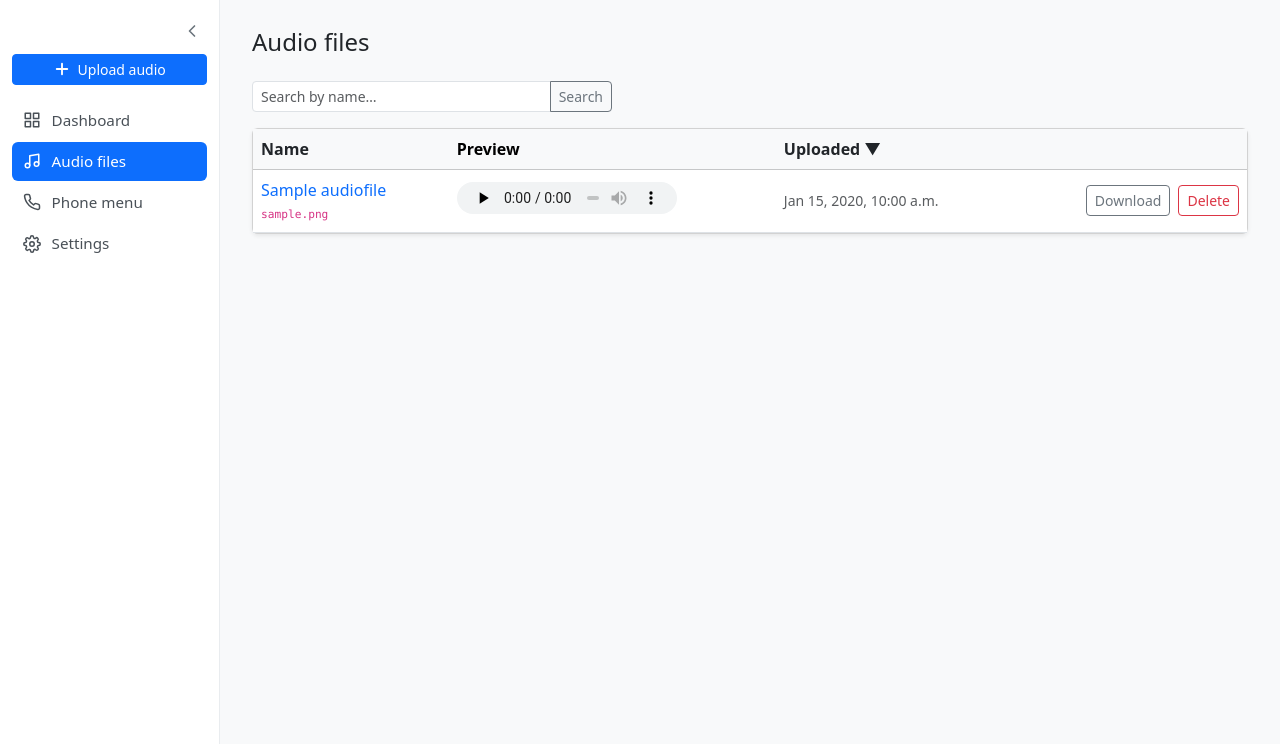
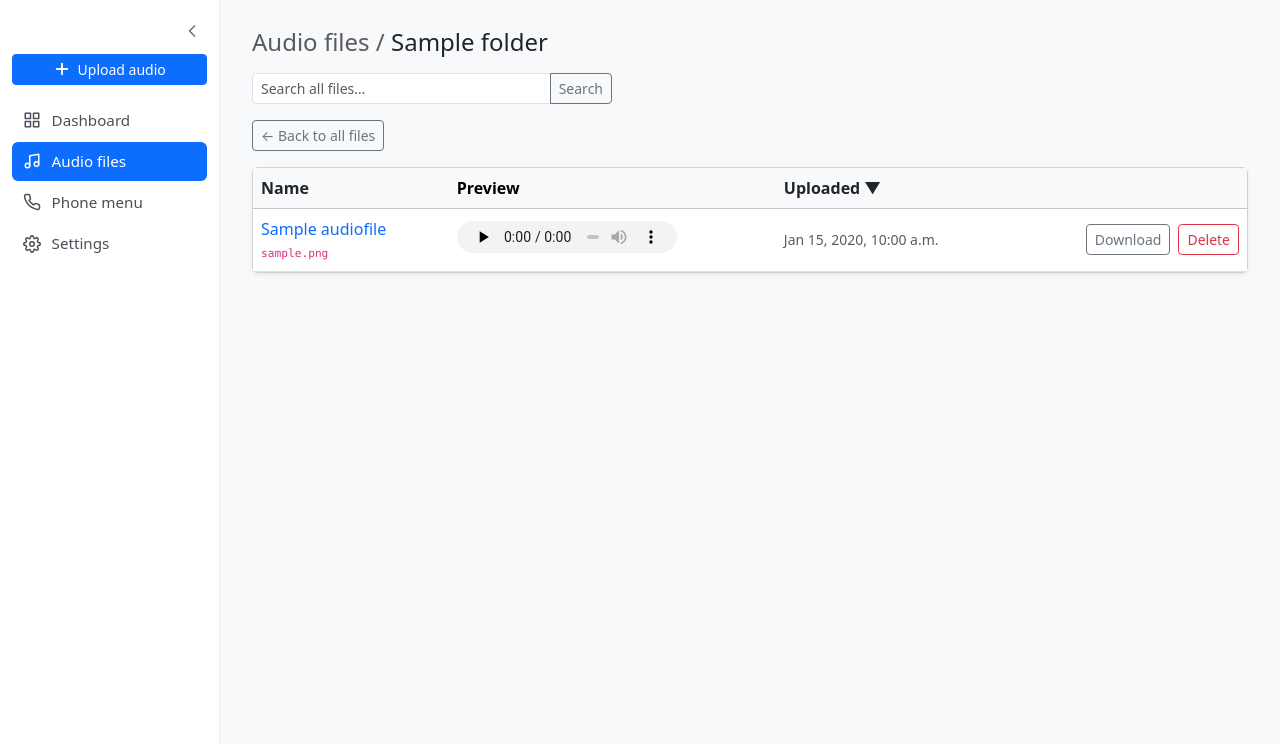
Before and after one commit to Askar-A-A/VoiceAdmin, a Django app: page /audio/?folder=1 in a window 1280 px wide. Shown: the part 56-800 px from the top of the page. Run offline with Django 5.2, Linux system fonts and the light colour scheme; a user stored in the database is signed in; tables that the repository leaves empty hold one stand-in row (values such as "Sample post").

Commit message:
Folders structure

```diff
--- a/apps/audio/models.py
+++ b/apps/audio/models.py
@@ -1,5 +1,24 @@
 from django.db import models
 from django.conf import settings
+
+
+class Folder(models.Model):
+    owner = models.ForeignKey(
+        settings.AUTH_USER_MODEL,
+        on_delete=models.CASCADE,
+        related_name='folders',
+    )
+    name = models.CharField(max_length=100)
+    created_at = models.DateTimeField(auto_now_add=True)
+
+    class Meta:
+        ordering = ['name']
+        constraints = [
+            models.UniqueConstraint(fields=['owner', 'name'], name='unique_folder_name_per_owner'),
+        ]
+
+    def __str__(self):
+        return self.name
 
 
 class AudioFile(models.Model):
@@ -7,6 +26,13 @@ class AudioFile(models.Model):
         settings.AUTH_USER_MODEL,
         on_delete=models.CASCADE,
         related_name='audio_files',
+    )
+    folder = models.ForeignKey(
+        Folder,
+        on_delete=models.SET_NULL,
+        null=True,
+        blank=True,
+        related_name='files',
     )
     name = models.CharField(max_length=255)
     file_sid = models.CharField(max_length=100, unique=True)
--- a/apps/audio/urls.py
+++ b/apps/audio/urls.py
@@ -11,4 +11,7 @@ urlpatterns = [
     path('audio/<int:pk>/delete/', views.audio_delete, name='audio_delete'),
     path('audio/<int:pk>/stream/', views.audio_stream, name='audio_stream'),
     path('audio/<int:pk>/download/', views.audio_download, name='audio_download'),
+    path('audio/<int:pk>/move/', views.audio_move, name='audio_move'),
+    path('folders/create/', views.folder_create, name='folder_create'),
+    path('folders/<int:pk>/delete/', views.folder_delete, name='folder_delete'),
 ]
--- a/apps/audio/views.py
+++ b/apps/audio/views.py
@@ -7,7 +7,7 @@ from django.views.decorators.http import require_POST
 from django.conf import settings
 from django.db.models import Sum
 from django.views import View
-from .models import AudioFile
+from .models import AudioFile, Folder
 from .forms import AudioUploadForm
 from .services import upload_to_carrierx, delete_from_carrierx, stream_from_carrierx
 
@@ -31,11 +31,22 @@ def dashboard(request):
 
 @login_required
 def audio_list(request):
+    folders = Folder.objects.filter(owner=request.user)
     files = AudioFile.objects.filter(owner=request.user)
 
     q = request.GET.get('q', '').strip()
+    folder_id = request.GET.get('folder')
+    current_folder = None
+
     if q:
+        # Search is global — look across every file, whatever folder it's in.
         files = files.filter(name__icontains=q)
+    elif folder_id:
+        current_folder = get_object_or_404(Folder, pk=folder_id, owner=request.user)
+        files = files.filter(folder=current_folder)
+    else:
+        # Root view: folders (shown separately) plus files not in any folder.
+        files = files.filter(folder__isnull=True)
 
     sort = request.GET.get('sort', '-uploaded_at')
     allowed_sorts = {'name', '-name', 'uploaded_at', '-uploaded_at'}
@@ -45,6 +56,8 @@ def audio_list(request):
 
     return render(request, 'audio/list.html', {
         'files': files,
+        'folders': folders,
+        'current_folder': current_folder,
         'q': q,
         'sort': sort,
     })
@@ -116,7 +129,8 @@ def audio_detail(request, pk):
             messages.success(request, 'File renamed.')
             return redirect('audio_detail', pk=audio.pk)
         messages.error(request, 'Name cannot be empty.')
-    return render(request, 'audio/detail.html', {'audio': audio})
+    folders = Folder.objects.filter(owner=request.user)
+    return render(request, 'audio/detail.html', {'audio': audio, 'folders': folders})
 
 
 @login_required
@@ -137,6 +151,42 @@ def audio_download(request, pk):
     )
     response['Content-Disposition'] = f'attachment; filename="{filename}"'
     return response
+
+
+@login_required
+@require_POST
+def folder_create(request):
+    name = request.POST.get('name', '').strip()
+    if not name:
+        messages.error(request, 'Folder name cannot be empty.')
+    else:
+        Folder.objects.get_or_create(owner=request.user, name=name)
+        messages.success(request, f'Folder "{name}" created.')
+    return redirect('audio_list')
+
+
+@login_required
+@require_POST
+def folder_delete(request, pk):
+    folder = get_object_or_404(Folder, pk=pk, owner=request.user)
+    name = folder.name
+    folder.delete()  # SET_NULL moves its files back to "All files"
+    messages.success(request, f'Folder "{name}" deleted. Its files moved to All files.')
+    return redirect('audio_list')
+
+
+@login_required
+@require_POST
+def audio_move(request, pk):
+    audio = get_object_or_404(AudioFile, pk=pk, owner=request.user)
+    folder_id = request.POST.get('folder')
+    if folder_id:
+        audio.folder = get_object_or_404(Folder, pk=folder_id, owner=request.user)
+    else:
+        audio.folder = None
+    audio.save(update_fields=['folder'])
+    messages.success(request, 'File moved.')
+    return redirect('audio_detail', pk=audio.pk)
 
 
 @login_required
--- a/templates/audio/list.html
+++ b/templates/audio/list.html
@@ -2,20 +2,69 @@
 {% block title %}Audio files — VoiceAdmin{% endblock %}
 
 {% block content %}
-<div class="mb-4">
-    <h4 class="mb-0">Audio files</h4>
+<div class="mb-3">
+    <h4 class="mb-0">
+        {% if current_folder %}
+        <a href="{% url 'audio_list' %}" class="text-decoration-none text-muted">Audio files</a>
+        <span class="text-muted">/</span> {{ current_folder.name }}
+        {% else %}
+        Audio files
+        {% endif %}
+    </h4>
 </div>
 
 <form method="get" class="mb-3" style="max-width: 360px;">
     <div class="input-group input-group-sm">
-        <input type="text" name="q" value="{{ q }}" class="form-control" placeholder="Search by name…">
-        <input type="hidden" name="sort" value="{{ sort }}">
+        <input type="text" name="q" value="{{ q }}" class="form-control" placeholder="Search all files…">
         <button type="submit" class="btn btn-outline-secondary">Search</button>
         {% if q %}
-        <a href="{% url 'audio_list' %}?sort={{ sort }}" class="btn btn-outline-secondary">Clear</a>
+        <a href="{% url 'audio_list' %}" class="btn btn-outline-secondary">Clear</a>
         {% endif %}
     </div>
 </form>
+
+{% if not q and not current_folder %}
+<div class="card shadow-sm mb-3">
+    <div class="card-body">
+        <div class="d-flex justify-content-between align-items-center mb-2 flex-wrap gap-2">
+            <h6 class="mb-0 text-muted text-uppercase small">Folders</h6>
+            <form method="post" action="{% url 'folder_create' %}" class="d-flex gap-2">
+                {% csrf_token %}
+                <input type="text" name="name" class="form-control form-control-sm"
+                       placeholder="New folder name" maxlength="100" required style="max-width:180px;">
+                <button type="submit" class="btn btn-primary btn-sm">Create</button>
+            </form>
+        </div>
+
+        {% if folders %}
+        <div class="list-group list-group-flush">
+            {% for folder in folders %}
+            <div class="list-group-item d-flex justify-content-between align-items-center px-0">
+                <a href="?folder={{ folder.pk }}" class="text-decoration-none d-flex align-items-center gap-2">
+                    <svg width="16" height="16" viewBox="0 0 24 24" fill="none" stroke="currentColor"
+                         stroke-width="2" stroke-linecap="round" stroke-linejoin="round">
+                        <path d="M22 19a2 2 0 0 1-2 2H4a2 2 0 0 1-2-2V5a2 2 0 0 1 2-2h5l2 3h9a2 2 0 0 1 2 2z"></path>
+                    </svg>
+                    {{ folder.name }} <span class="text-muted small">({{ folder.files.count }})</span>
+                </a>
+                <form method="post" action="{% url 'folder_delete' folder.pk %}"
+                      onsubmit="return confirm('Delete folder &quot;{{ folder.name }}&quot;? Its files move back to All files.')">
+                    {% csrf_token %}
+                    <button type="submit" class="btn btn-outline-danger btn-sm">Delete</button>
+                </form>
+            </div>
+            {% endfor %}
+        </div>
+        {% else %}
+        <p class="text-muted small mb-0">No folders yet. Create one to organize your files.</p>
+        {% endif %}
+    </div>
+</div>
+{% endif %}
+
+{% if current_folder %}
+<a href="{% url 'audio_list' %}" class="btn btn-outline-secondary btn-sm mb-3">&larr; Back to all files</a>
+{% endif %}
 
 {% if files %}
 <div class="card shadow-sm">
@@ -24,14 +73,14 @@
             <thead class="table-light">
                 <tr>
                     <th>
-                        <a href="?q={{ q }}&sort={% if sort == 'name' %}-name{% else %}name{% endif %}"
+                        <a href="?{% if current_folder %}folder={{ current_folder.pk }}&{% endif %}{% if q %}q={{ q }}&{% endif %}sort={% if sort == 'name' %}-name{% else %}name{% endif %}"
                            class="text-decoration-none text-dark">
                             Name{% if sort == 'name' %} ▲{% elif sort == '-name' %} ▼{% endif %}
                         </a>
                     </th>
                     <th>Preview</th>
                     <th>
-                        <a href="?q={{ q }}&sort={% if sort == 'uploaded_at' %}-uploaded_at{% else %}uploaded_at{% endif %}"
+                        <a href="?{% if current_folder %}folder={{ current_folder.pk }}&{% endif %}{% if q %}q={{ q }}&{% endif %}sort={% if sort == 'uploaded_at' %}-uploaded_at{% else %}uploaded_at{% endif %}"
                            class="text-decoration-none text-dark">
                             Uploaded{% if sort == 'uploaded_at' %} ▲{% elif sort == '-uploaded_at' %} ▼{% endif %}
                         </a>
@@ -44,6 +93,9 @@
                 <tr>
                     <td>
                         <a href="{% url 'audio_detail' file.pk %}" class="text-decoration-none fw-medium">{{ file.name }}</a>
+                        {% if file.folder and not current_folder %}
+                        <span class="badge text-bg-light border ms-1">{{ file.folder.name }}</span>
+                        {% endif %}
                         <div class="text-muted small"><code>{{ file.file_sid }}</code></div>
                     </td>
                     <td>
@@ -73,9 +125,13 @@
     <p class="mb-3">No files match "{{ q }}".</p>
     <a href="{% url 'audio_list' %}" class="btn btn-outline-secondary btn-sm">Clear search</a>
 </div>
+{% elif current_folder %}
+<div class="text-center py-5 text-muted">
+    <p class="mb-0">This folder is empty. Open a file and use "Move to folder" to add it here.</p>
+</div>
 {% else %}
 <div class="text-center py-5 text-muted">
-    <p class="mb-3">No audio files yet.</p>
+    <p class="mb-3">No files here yet.</p>
     <a href="{% url 'audio_upload' %}" class="btn btn-primary">Upload your first file</a>
 </div>
 {% endif %}
```
Also changed, not shown: apps/audio/admin.py (+9 -2 lines), apps/ivr/voice.py (+6 -14 lines), templates/audio/detail.html (+16 -0 lines), apps/audio/migrations/0003_folder_audiofile_folder_and_more.py (added).
